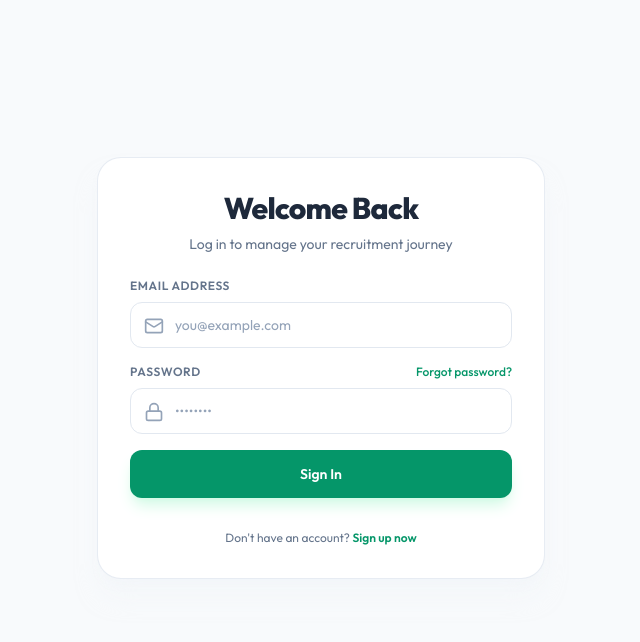
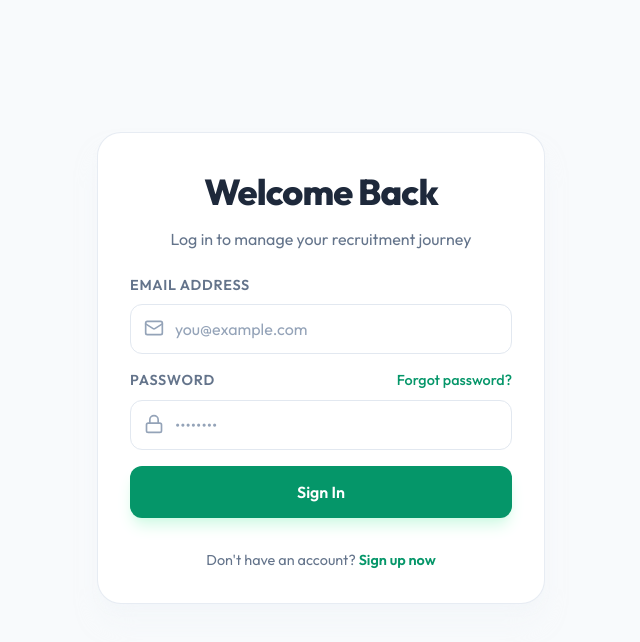
Before and after one commit to adwaithms515-ai/jobportal, a React (Vite) app in the folder client/: page /login in a window 1280 px wide. Shown: the top 642 px of the page, without its empty margins (319-959 px from the left). Built offline with nearby package versions, Linux system fonts and the light colour scheme; no server answers.

Commit message:
Configure global upscaled font size values in tailwind.config.js and index.css for project-wide readability

```diff
--- a/client/src/index.css
+++ b/client/src/index.css
@@ -60,3 +60,14 @@
 ::-webkit-scrollbar-thumb:hover {
   @apply bg-slate-400;
 }
+
+/* Global scale-up for arbitrary small text sizes across the portal */
+.text-\[9px\] {
+  font-size: 0.8rem !important; /* Scale 9px up to ~12.8px */
+}
+.text-\[10px\] {
+  font-size: 0.875rem !important; /* Scale 10px up to ~14px */
+}
+.text-\[11px\] {
+  font-size: 0.925rem !important; /* Scale 11px up to ~14.8px */
+}
--- a/client/tailwind.config.js
+++ b/client/tailwind.config.js
@@ -6,6 +6,18 @@ export default {
   ],
   theme: {
     extend: {
+      fontSize: {
+        'xs': '0.9rem',
+        'sm': '1rem',
+        'base': '1.125rem',
+        'lg': '1.25rem',
+        'xl': '1.4rem',
+        '2xl': '1.75rem',
+        '3xl': '2.25rem',
+        '4xl': '2.75rem',
+        '5xl': '3.5rem',
+        '6xl': '4.5rem',
+      },
       colors: {
         primary: {
           50: '#f0fdf4',
```
